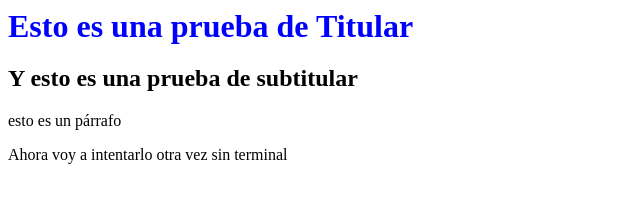
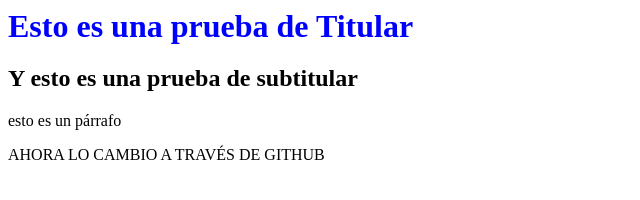
Before and after one commit to jmcabreraruiz/GithubPru, a plain HTML site: page prueba.html in a window 1280 px wide. Shown: the full height of the page, 0-640 px from the left. Drawn offline with Linux system fonts and the light colour scheme.

Commit message:
Update prueba.html

```diff
--- a/prueba.html
+++ b/prueba.html
@@ -10,6 +10,6 @@
     <h1>Esto es una prueba de Titular</h1>
     <h2>Y esto es una prueba de subtitular</h2>
     <p>esto es un párrafo</p>
-    <p>Ahora voy a intentarlo otra vez sin terminal</p>
+    <p>AHORA LO CAMBIO A TRAVÉS DE GITHUB</p>
 </body>
 </html>
```
